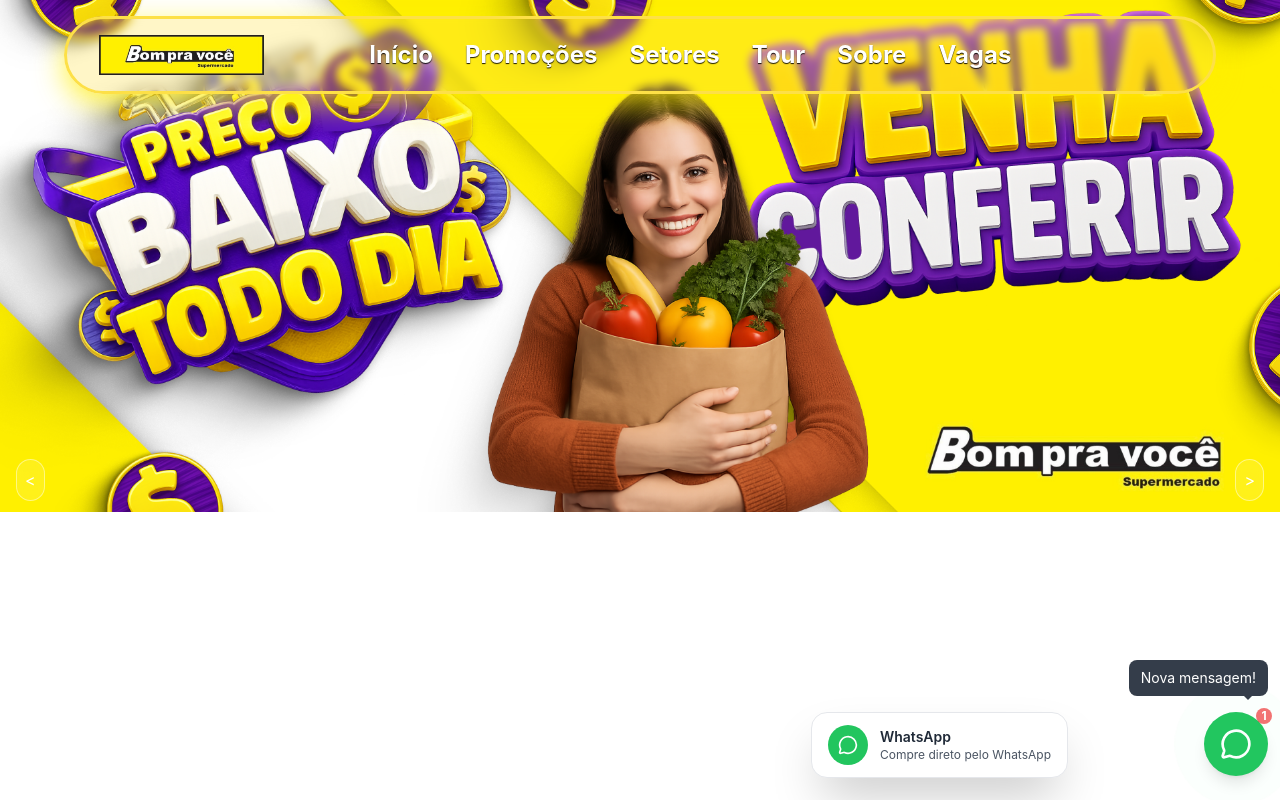
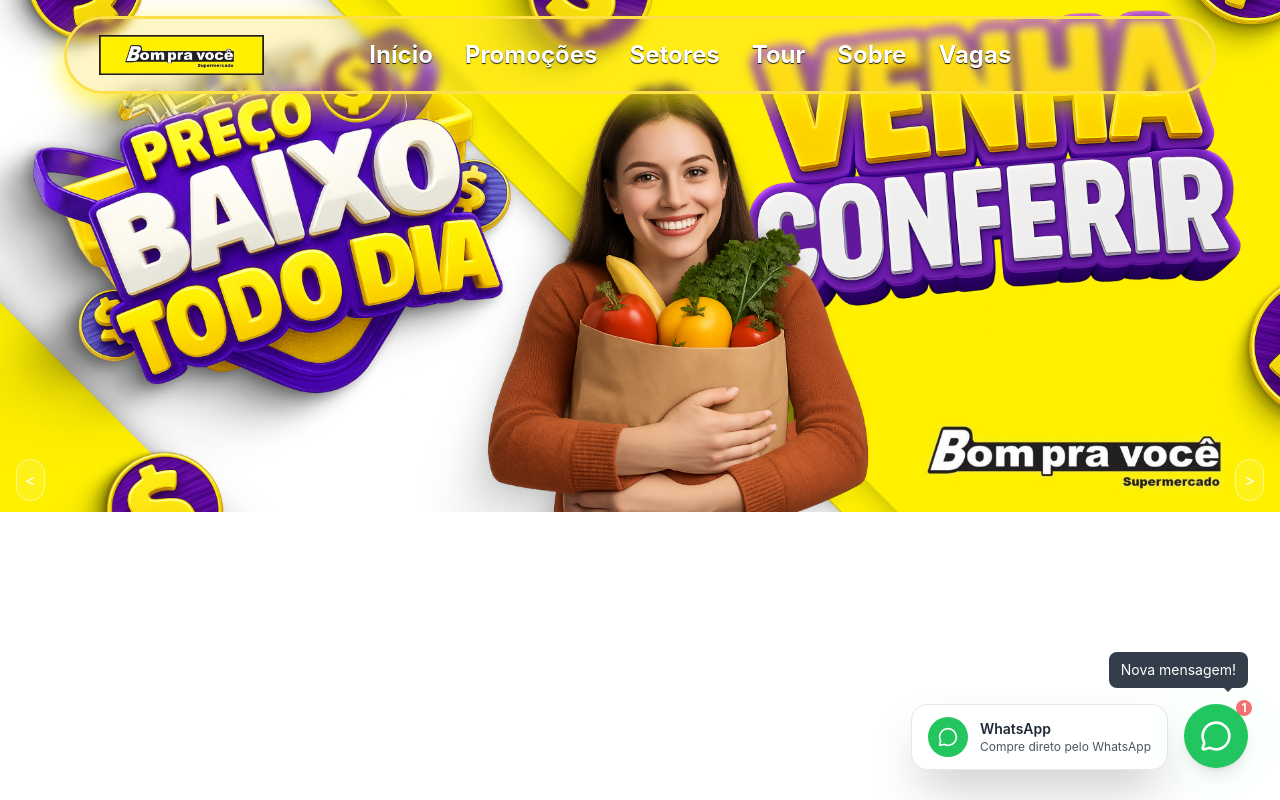
Before and after one commit to soutozk/sitenet, a React (Create React App) app: page / in a window 1280 px wide. Both pictures are taken after a click on the button "Próximo slide". Shown: the top 800 px of the page. Built offline with nearby package versions, Linux system fonts and the light colour scheme; grey boxes are pictures that could not be loaded.

Commit message:
`Update WhatsAppWidget component styles: adjust fixed position and translateX values`

```diff
--- a/src/Components/WppWidget/WppWidget.jsx
+++ b/src/Components/WppWidget/WppWidget.jsx
@@ -26,7 +26,7 @@
   };
 
   return (
-    <div className="fixed bottom-6 right-3 z-50">
+    <div className="fixed bottom-8 right-8 z-50">
       <div
         className="relative cursor-pointer"
         onMouseEnter={() => setIsHovered(true)}
@@ -39,7 +39,7 @@
               ? "opacity-100 scale-100 translate-x-0"
               : "opacity-0 scale-95 translate-x-8 pointer-events-none"
           }`}
-          style={{ transform: "translateX(-200px)" }}>
+          style={{ transform: "translateX(-80px)" }}>
           <div className="bg-white border border-gray-200 text-gray-800 px-4 py-3 rounded-2xl shadow-2xl flex items-center gap-3 whitespace-nowrap transition-all duration-300 hover:shadow-3xl">
             <div className="w-10 h-10 bg-green-500 rounded-full flex items-center justify-center flex-shrink-0">
               <MessageCircle className="w-5 h-5 text-white" />
```
